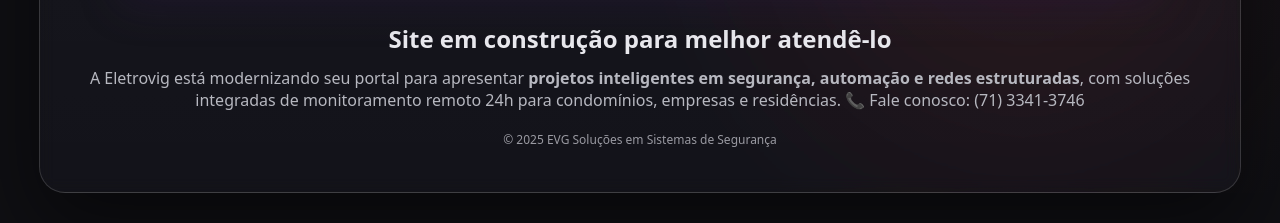
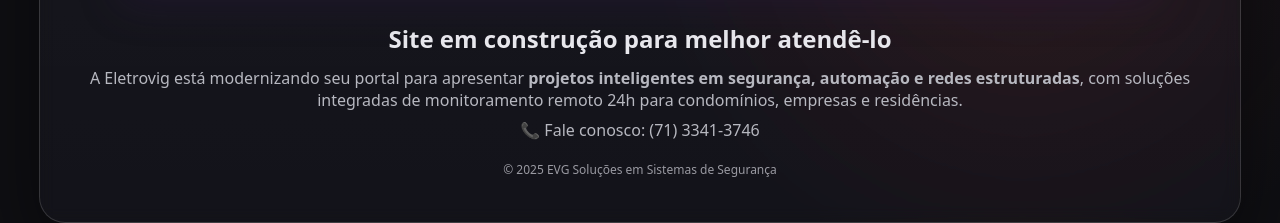
Before and after one commit to marqueserick73/ELETROVIG, a plain HTML site: page index.html in a window 1280 px wide. Shown: the part 817-1040 px from the top of the page. Before the commit the page ends 1010 px from the top, so only its background shows below. Drawn offline with Linux system fonts and the light colour scheme.

Commit message:
Update index.html

```diff
--- a/index.html
+++ b/index.html
@@ -86,8 +86,8 @@
   <main>
     <img src="FINAL.png" alt="Logo EVG" class="logo" />
     <h1>Site em construção para melhor atendê-lo</h1>
-    <p>A Eletrovig está modernizando seu portal para apresentar <strong>projetos inteligentes em segurança, automação e redes estruturadas</strong>, com soluções integradas de monitoramento remoto 24h para condomínios, empresas e residências.
-    📞 Fale conosco: (71) 3341-3746</p>
+    <p>A Eletrovig está modernizando seu portal para apresentar <strong>projetos inteligentes em segurança, automação e redes estruturadas</strong>, com soluções integradas de monitoramento remoto 24h para condomínios, empresas e residências.</p>
+  <p>📞 Fale conosco: (71) 3341-3746</p>
     <p class="footer">© <span id="y"></span> EVG Soluções em Sistemas de Segurança</p>
   </main>
   <script>
```
